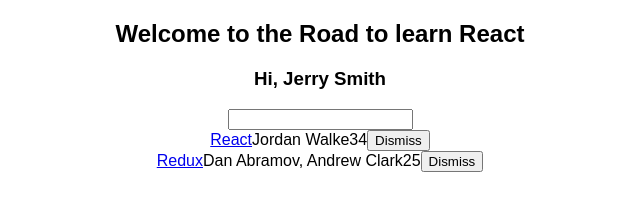
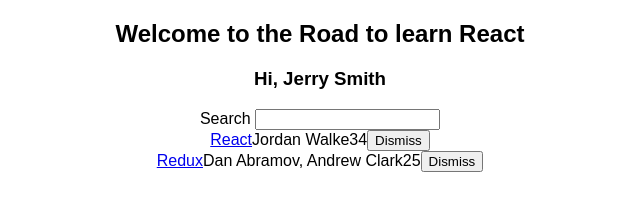
Before and after one commit to nkosarek/react-course-hackernews, a React (Create React App) app: page / in a window 1280 px wide. Shown: the top 199 px of the page, without its empty margins (320-960 px from the left). Built offline with nearby package versions, Linux system fonts and the light colour scheme.

Commit message:
Composable Components

```diff
--- a/src/App.js
+++ b/src/App.js
@@ -64,7 +64,9 @@ class App extends Component {
         <Search
           value={searchTerm}
           onChange={this.onSearchChange}
-        />
+        >
+          Search
+        </Search>
 
         <Table
           list={list}
@@ -78,10 +80,10 @@ class App extends Component {
 
 class Search extends Component {
   render() {
-    const { value, onChange } = this.props;
+    const { value, onChange, children } = this.props;
     return (
       <form>
-        <input
+        {children} <input
           type="text"
           value={value}
           onChange={onChange}
```
